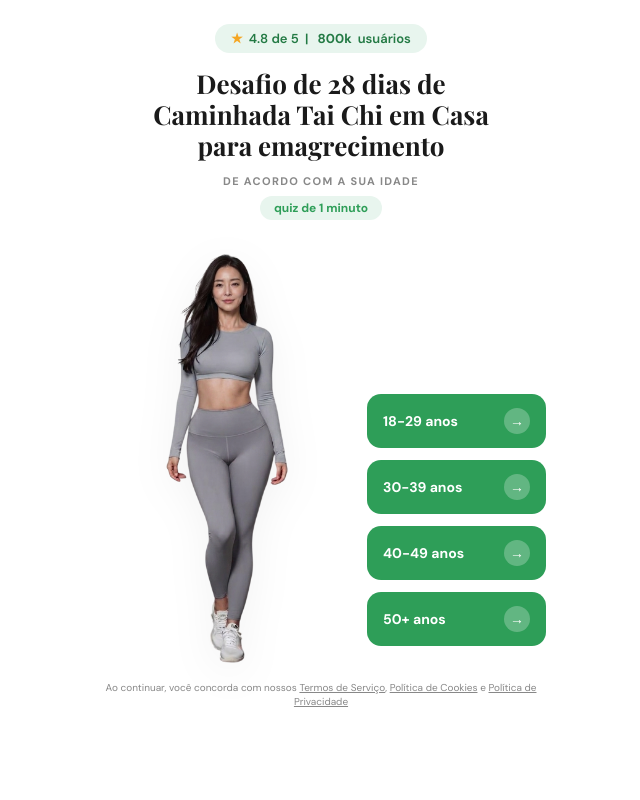
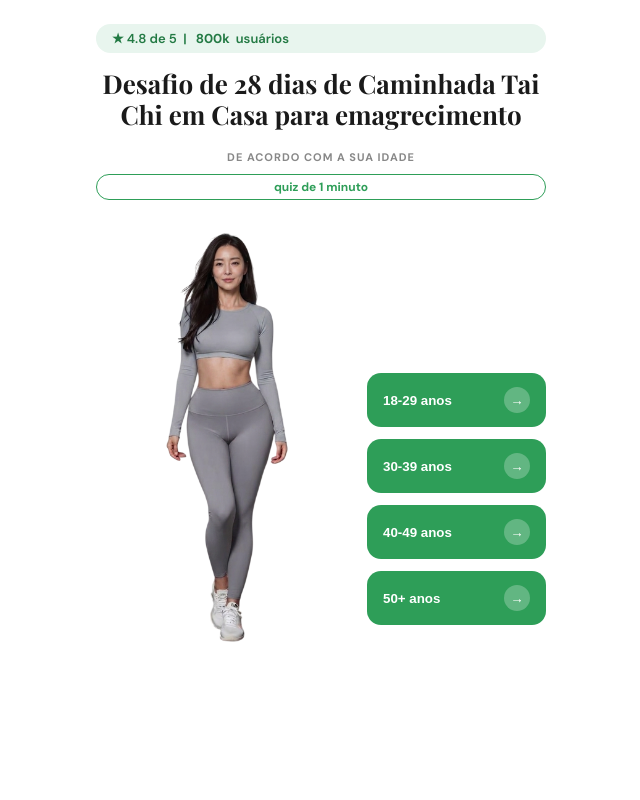
Before and after one commit to allysonfel/clubfit-app, a Flask app: page / in a window 1280 px wide. Shown: the whole page, without its empty margins (319-959 px from the left). Run offline with Flask 3, Linux system fonts and the light colour scheme.

Commit message:
index.html update 2

```diff
--- a/templates/index.html
+++ b/templates/index.html
@@ -12,214 +12,83 @@
             --green: #2E9E58;
             --green-dark: #237A44;
             --green-light: #E8F5EE;
-            --green-selected: #2E9E58;
             --text: #1A1A1A;
             --text-muted: #888;
-            --bg: #FFFFFF;
-            --card-bg: #F5F5F0;
             --radius: 14px;
             --font: 'DM Sans', sans-serif;
         }
 
-        body {
-            font-family: var(--font);
-            background: var(--bg);
-            color: var(--text);
-            min-height: 100vh;
-            display: flex;
-            justify-content: center;
-        }
+        body { font-family: var(--font); background: #fff; color: var(--text); min-height: 100vh; display: flex; justify-content: center; }
 
-        .app-shell {
-            width: 100%;
-            max-width: 480px;
-            min-height: 100vh;
-            display: flex;
-            flex-direction: column;
-            position: relative;
-            overflow: hidden;
-        }
+        .app-shell { width: 100%; max-width: 480px; display: flex; flex-direction: column; position: relative; }
 
-        /* ── STEPS ── */
-        .step { display: none; flex-direction: column; min-height: 100vh; }
-        .step.active { display: flex; animation: fadeIn 0.35s ease; }
+        .step { display: none; flex-direction: column; min-height: 100vh; animation: fadeIn 0.35s ease; }
+        .step.active { display: flex; }
 
-        @keyframes fadeIn {
-            from { opacity: 0; transform: translateY(12px); }
-            to   { opacity: 1; transform: translateY(0); }
-        }
+        @keyframes fadeIn { from { opacity: 0; } to { opacity: 1; } }
 
-        /* ──────────────────────────────────────
-           STEP 1 — LANDING
-        ────────────────────────────────────── */
-        #step-1 {
-            padding: 24px 15px 20px;
-            align-items: center;
-            text-align: center;
-        }
+        /* ── STEP 1 (Landing) ── */
+        #step-1 { padding: 24px 15px; text-align: center; }
+        .rating-badge { display: inline-flex; align-items: center; gap: 6px; background: var(--green-light); color: var(--green-dark); border-radius: 100px; padding: 6px 16px; font-size: 13px; font-weight: 600; margin-bottom: 15px; }
+        #step-1 h1 { font-family: 'Playfair Display', serif; font-size: 26px; line-height: 1.2; margin-bottom: 10px; }
+        .hero-layout { display: flex; align-items: flex-end; gap: 10px; margin-top: 10px; }
+        .hero-img { width: 58%; object-fit: contain; max-height: 420px; }
+        .age-options { flex: 1; display: flex; flex-direction: column; gap: 12px; padding-bottom: 20px; }
+        .age-btn { display: flex; align-items: center; justify-content: space-between; background: var(--green); color: #fff; border: none; border-radius: var(--radius); padding: 14px 16px; font-weight: 700; cursor: pointer; width: 100%; }
+        .arrow-circle { width: 26px; height: 26px; background: rgba(255,255,255,0.25); border-radius: 50%; display: flex; align-items: center; justify-content: center; }
 
-        .rating-badge {
-            display: inline-flex;
-            align-items: center;
-            gap: 6px;
-            background: var(--green-light);
-            color: var(--green-dark);
-            border-radius: 100px;
-            padding: 6px 16px;
-            font-size: 13px;
-            font-weight: 600;
-            margin-bottom: 15px;
-        }
-        .rating-badge .star { color: #F5A623; }
+        /* ── STEP 2 (Social Proof) ── */
+        #step-2 { padding: 40px 20px; text-align: center; align-items: center; justify-content: center; }
+        .social-img-main { width: 100%; max-width: 320px; margin-bottom: 20px; }
+        .badge-800k { width: 100%; max-width: 280px; margin-bottom: 15px; }
+        .proof-text { font-size: 16px; color: var(--text-muted); margin-bottom: 30px; }
 
-        #step-1 h1 {
-            font-family: 'Playfair Display', serif;
-            font-size: 26px;
-            line-height: 1.2;
-            max-width: 380px;
-            margin-bottom: 12px;
-        }
+        /* ── STEP 3 (Boas-vindas) ── */
+        #step-3 { text-align: center; }
+        .welcome-hero-img { width: 100%; border-radius: 0 0 40px 40px; margin-bottom: 25px; object-fit: cover; }
+        #step-3 h2 { font-family: 'Playfair Display', serif; font-size: 24px; padding: 0 25px; margin-bottom: 15px; }
+        #step-3 .desc { font-size: 15px; color: #555; line-height: 1.6; padding: 0 25px; margin-bottom: 35px; }
 
-        .section-tag {
-            font-size: 11px;
-            font-weight: 700;
-            letter-spacing: 0.12em;
-            color: var(--text-muted);
-            text-transform: uppercase;
-            margin-bottom: 8px;
-        }
-
-        .quiz-badge {
-            display: inline-block;
-            background: var(--green-light);
-            color: var(--green);
-            border-radius: 100px;
-            padding: 4px 14px;
-            font-size: 12px;
-            font-weight: 700;
-            margin-bottom: 16px;
-        }
-
-        .hero-layout {
-            display: flex;
-            width: 100%;
-            align-items: flex-end;
-            gap: 10px;
-            margin-top: 10px;
-        }
-
-        .hero-img {
-            width: 58%; /* AUMENTADA PARA MAIOR DESTAQUE */
-            object-fit: contain;
-            max-height: 420px;
-            filter: drop-shadow(0 10px 20px rgba(0,0,0,0.05));
-        }
-
-        .age-options {
-            flex: 1;
-            display: flex;
-            flex-direction: column;
-            gap: 12px;
-            padding-bottom: 20px;
-        }
-
-        .age-btn {
-            display: flex;
-            align-items: center;
-            justify-content: space-between;
-            background: var(--green);
-            color: #fff;
-            border: none;
-            border-radius: var(--radius);
-            padding: 14px 16px;
-            font-family: var(--font);
-            font-size: 14px;
-            font-weight: 700;
-            cursor: pointer;
-            transition: all 0.2s;
-            width: 100%;
-        }
-        .age-btn:active { transform: scale(0.96); }
-
-        .arrow-circle {
-            width: 26px; height: 26px;
-            background: rgba(255,255,255,0.25);
-            border-radius: 50%;
-            display: flex; align-items: center; justify-content: center;
-            font-size: 14px;
-            flex-shrink: 0;
-        }
-
-        .footer-note {
-            font-size: 10px;
-            color: var(--text-muted);
-            margin-top: 15px;
-            line-height: 1.4;
-        }
-
-        /* ──────────────────────────────────────
-           STEP 2 — SOCIAL PROOF
-        ────────────────────────────────────── */
-        #step-2 {
-            align-items: center;
-            justify-content: center;
-            padding: 40px 24px;
-            text-align: center;
-        }
-
-        .badge-img {
-            width: 100%;
-            max-width: 280px;
-            margin: 20px 0;
-        }
-
-        /* Resto do CSS omitido para brevidade, mas mantido igual ao seu */
-        /* ... (Mantenha o restante das classes do seu código anterior aqui) ... */
-        .community-wrap { position: relative; width: 280px; height: 280px; margin: 0 auto 10px; }
-        .community-wrap::before { content: ''; position: absolute; inset: 0; border-radius: 50%; border: 2px dashed #C5DFD0; }
-        .center-img { position: absolute; top: 50%; left: 50%; transform: translate(-50%, -50%); width: 140px; height: 140px; border-radius: 50%; object-fit: cover; border: 4px solid #fff; box-shadow: 0 4px 18px rgba(0,0,0,0.1); }
-        .avatar { position: absolute; width: 52px; height: 52px; border-radius: 50%; border: 3px solid #fff; box-shadow: 0 2px 8px rgba(0,0,0,0.1); background: #ddd; overflow: hidden; display: flex; align-items: center; justify-content: center; }
-        .av-1 { top: -10px; left: 50%; transform: translateX(-50%); } .av-2 { top: 20px; right: -10px; } .av-3 { bottom: 20px; right: -10px; } .av-4 { bottom: -10px; left: 50%; transform: translateX(-50%); } .av-5 { top: 20px; left: -10px; }
-        .counter-num { font-family: 'Playfair Display', serif; font-size: 38px; font-weight: 700; margin: 15px 0 5px; }
-        .counter-sub { color: var(--text-muted); margin-bottom: 30px; font-size: 14px; }
-        .btn-primary { background: var(--green); color: white; border: none; padding: 18px; border-radius: 15px; font-size: 18px; font-weight: bold; width: 100%; cursor: pointer; }
+        /* Botão Geral */
+        .btn-primary { background: var(--green); color: white; border: none; padding: 20px; border-radius: 15px; font-size: 18px; font-weight: bold; width: calc(100% - 40px); margin: 0 auto; cursor: pointer; }
+        .hidden { display: none; }
     </style>
 </head>
 <body>
 <div class="app-shell">
 
-    <!-- STEP 1 — LANDING -->
+    <!-- TELA 1 -->
     <div id="step-1" class="step active">
-        <span class="rating-badge"><span class="star">★</span> 4.8 de 5 &nbsp;|&nbsp; <strong>800k</strong> usuários</span>
+        <span class="rating-badge">★ 4.8 de 5 &nbsp;|&nbsp; <strong>800k</strong> usuários</span>
         <h1>Desafio de 28 dias de Caminhada Tai Chi em Casa para emagrecimento</h1>
-        <p class="section-tag">DE ACORDO COM A SUA IDADE</p>
-        <span class="quiz-badge">quiz de 1 minuto</span>
+        <p style="font-size:11px; font-weight:700; color:#888; letter-spacing:1px; margin: 10px 0;">DE ACORDO COM A SUA IDADE</p>
+        <span style="border:1px solid var(--green); color:var(--green); border-radius:20px; padding:4px 12px; font-size:12px; font-weight:700; margin-bottom:15px; display:inline-block;">quiz de 1 minuto</span>
 
         <div class="hero-layout">
-            <img src="static/img/hero-sofia.png" alt="Sofia Lee Coach" class="hero-img">
+            <img src="static/img/hero-sofia.png" alt="Sofia Lee" class="hero-img">
             <div class="age-options">
                 <button class="age-btn" onclick="goTo('step-2')">18-29 anos <span class="arrow-circle">→</span></button>
                 <button class="age-btn" onclick="goTo('step-2')">30-39 anos <span class="arrow-circle">→</span></button>
                 <button class="age-btn" onclick="goTo('step-2')">40-49 anos <span class="arrow-circle">→</span></button>
-                <button class="age-btn" onclick="goTo('step-2')">50+ anos  <span class="arrow-circle">→</span></button>
+                <button class="age-btn" onclick="goTo('step-2')">50+ anos <span class="arrow-circle">→</span></button>
             </div>
         </div>
-
-        <p class="footer-note">Ao continuar, você concorda com nossos <u>Termos de Serviço</u>, <u>Política de Cookies</u> e <u>Política de Privacidade</u></p>
     </div>
 
-    <!-- STEP 2 — SOCIAL PROOF -->
+    <!-- TELA 2 -->
     <div id="step-2" class="step">
-        <div class="community-wrap">
-            <img src="static/img/social-proof.png" alt="Comunidade" class="center-img">
-            <div class="avatar av-1">👩</div> <div class="avatar av-2">👩‍🦳</div> <div class="avatar av-3">👩‍🦱</div> <div class="avatar av-4">🧕</div> <div class="avatar av-5">👩‍🦰</div>
-        </div>
+        <img src="static/img/social-proof.png" alt="Comunidade" class="social-img-main">
+        <img src="static/img/badge-users.png" alt="800k+" class="badge-800k">
+        <p class="proof-text">pessoas já se juntaram a nós</p>
+        <button class="btn-primary" onclick="goTo('step-3')">Continuar</button>
+    </div>
 
-        <!-- Puxando a sua imagem do selo 800k -->
-        <img src="static/img/badge-users.png" class="badge-img" alt="800k+">
-
-        <p class="counter-sub">pessoas já se juntaram a nós</p>
-        <button class="btn-primary" onclick="goTo('step-3')">Continuar</button>
+    <!-- TELA 3 (RECONSTRUÍDA) -->
+    <div id="step-3" class="step">
+        <img src="static/img/welcome-sofia.png" alt="Prática em casa" class="welcome-hero-img">
+        <h2>Boas-vindas à sua jornada de Caminhada Tai Chi em Casa!</h2>
+        <p class="desc">Você está prestes a começar uma prática de caminhada consciente inspirada no Tai Chi — criada para ajudar você a atingir sua meta diária de passos, melhorar o equilíbrio e restaurar a calma interior sem sair de casa. Vamos explorar juntas seus objetivos e necessidades.</p>
+        <button class="btn-primary" onclick="goTo('step-4')">Continuar</button>
     </div>
 
 </div>
@@ -228,7 +97,10 @@
     function goTo(stepId) {
         document.querySelectorAll('.step').forEach(s => s.classList.remove('active'));
         const target = document.getElementById(stepId);
-        if (target) { target.classList.add('active'); window.scrollTo(0,0); }
+        if (target) {
+            target.classList.add('active');
+            window.scrollTo(0, 0);
+        }
     }
 </script>
 </body>
```
